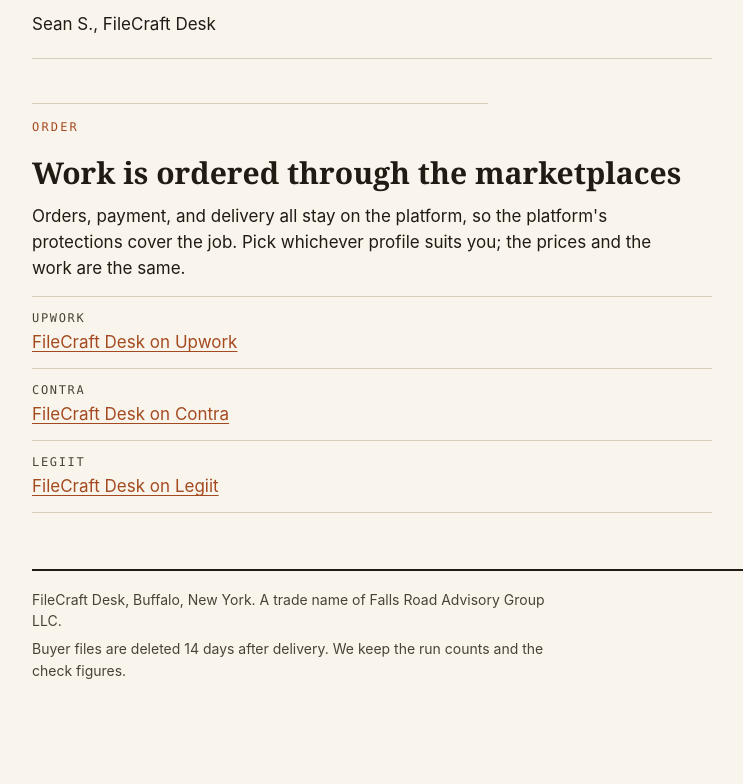
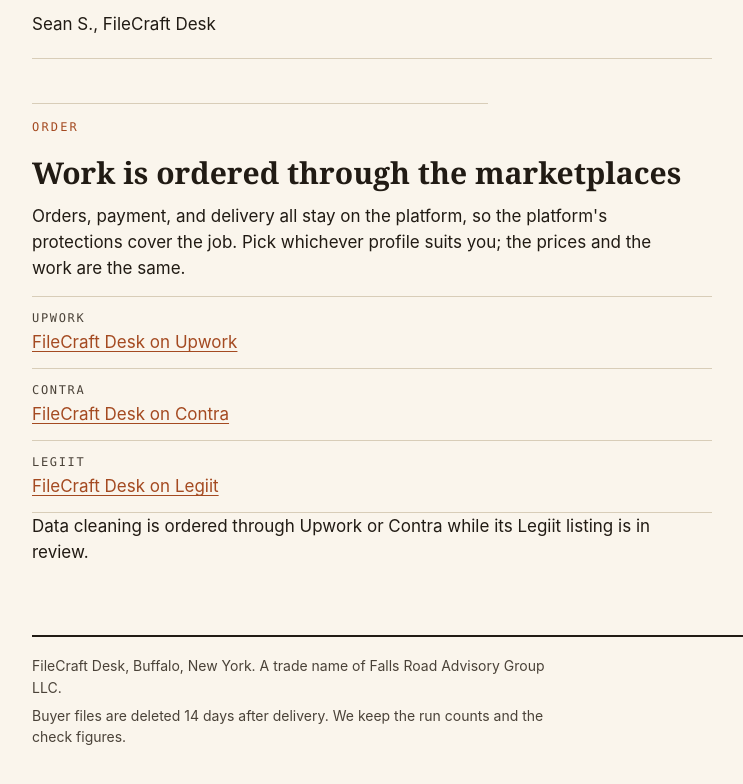
Before and after one commit to Fallsroad/filecraft-desk, a plain HTML site: page index.html in a window 1280 px wide. Shown: the part 3798-4582 px from the top of the page, without its empty margins (192-935 px from the left). Before the commit the page ends 4557 px from the top, so only its background shows below. Drawn offline with Linux system fonts and the light colour scheme.

Commit message:
Add data cleaning order route line while Legiit listing is in review

```diff
--- a/index.html
+++ b/index.html
@@ -229,6 +229,7 @@
       <li><span class="where">Contra</span><a href="https://contra.com/sean_stuart_pkp2qekf">FileCraft Desk on Contra</a></li>
       <li><span class="where">Legiit</span><a href="https://legiit.com/FileCraftDesk">FileCraft Desk on Legiit</a></li>
     </ul>
+    <p>Data cleaning is ordered through Upwork or Contra while its Legiit listing is in review.</p>
   </section>
 
   <footer>
```
